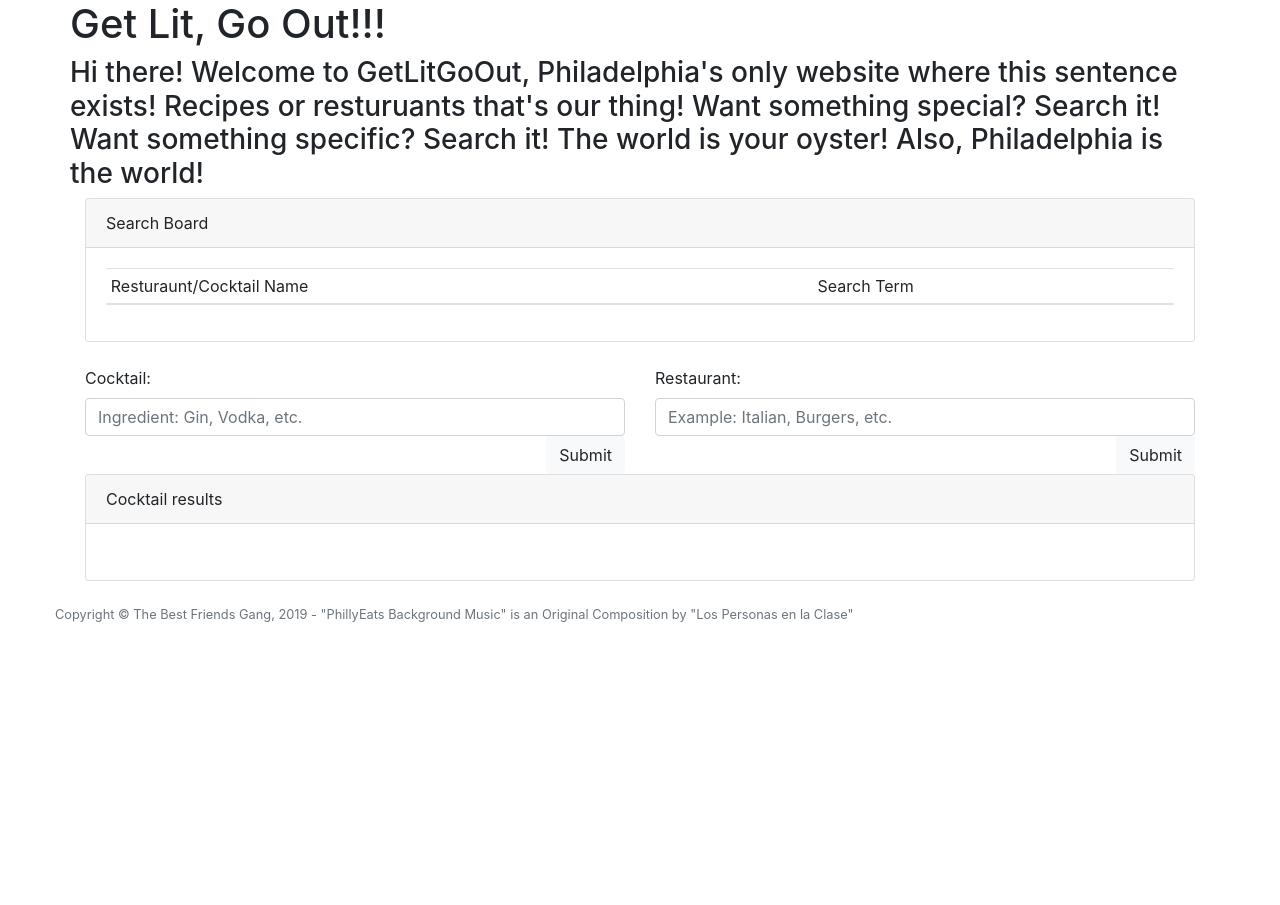
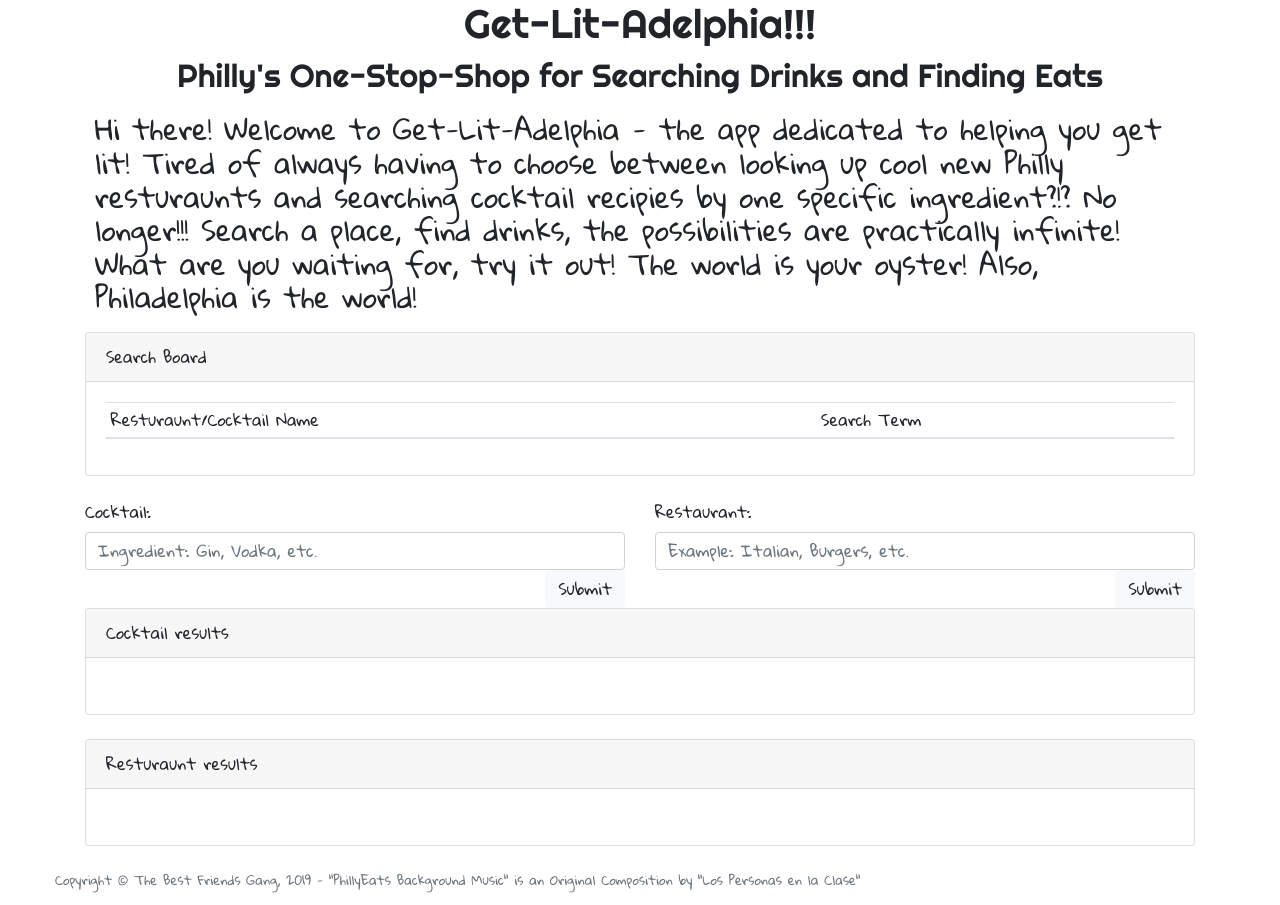
Before and after one commit to allegraanka/project1, a plain HTML site: page index.html in a window 1280 px wide. Before the commit the page ends 800 px from the top, so only its background shows below. Drawn offline with nearby package versions, Linux system fonts and the light colour scheme.

Commit message:
updated name, blurb and fonts, small amount of css

```diff
--- a/assets/css/style.css
+++ b/assets/css/style.css
@@ -0,0 +1,27 @@
+/* General Text */
+
+body {
+    font-family: 'Gloria Hallelujah', cursive;
+}
+
+
+/* Rows */
+
+#title-row {
+    justify-content: center;
+}
+
+#instructions-row {
+    margin: 10px;
+}
+
+
+/* Headers */
+
+h1, h2 {
+    font-family: 'Righteous', cursive;
+}
+
+h3 {
+    font-family: 'Gloria Hallelujah', cursive;
+}
--- a/index.html
+++ b/index.html
@@ -5,7 +5,7 @@
     <meta charset="UTF-8">
     <meta name="viewport" content="width=device-width, initial-scale=1.0">
     <meta http-equiv="X-UA-Compatible" content="ie=edge">
-    <title>Philly Eats!</title>
+    <title>GetLitGoOut</title>
 
     <!-- CSS Reset -->
     <link rel="stylesheet" href="assets/css/reset.css">
@@ -22,6 +22,10 @@
     <!-- CSS Style -->
     <link rel="stylesheet" href="assets/css/style.css">
 
+    <!-- Google Fonts -->
+    <link href="https://fonts.googleapis.com/css?family=Cinzel|Gloria+Hallelujah|Righteous" rel="stylesheet">
+
+
 </head>
 
 <body>
@@ -31,14 +35,17 @@
 
         <!-- Title  -->
         <div class="row" id="title-row">
-            <h1>Get Lit, Go Out!!!</h1>
+            <h1>Get-Lit-Adelphia!!!</h1>
+            <h2>Philly's One-Stop-Shop for Searching Drinks and Finding Eats</h2>
         </div>
 
         <!-- Instructions -->
         <div class="row" id="instructions-row">
-            <h3 id="instructions-text">Hi there! Welcome to GetLitGoOut, Philadelphia's only website where this sentence
-                exists! Recipes or resturuants that's our thing! Want something special? Search it! Want something
-                specific? Search it! The world is your oyster! Also, Philadelphia is the world!</h3>
+            <h3 id="instructions-text">Hi there! Welcome to Get-Lit-Adelphia - the app dedicated to helping you get lit!
+                Tired of always having to choose between looking up cool new Philly resturaunts and searching
+                cocktail recipies by one specific ingredient?!? No longer!!! Search a place, find drinks, the
+                possibilities are practically infinite! What are you waiting for, try it out! The world is your
+                oyster! Also, Philadelphia is the world!</h3>
         </div>
 
 
@@ -83,6 +90,15 @@
         <!---------------------------------- RESULTS SECTION ----------------------------------->
         <div class="card mb-4" id="cocktail-results-card">
             <div class="card-header">Cocktail results</div>
+            <div class="card-body">
+                <ul id="cocktail-results">
+                    <li></li>
+                </ul>
+            </div>
+        </div>
+
+        <div class="card mb-4" id="resturaunt-results-card">
+            <div class="card-header">Resturaunt results</div>
             <div class="card-body">
                 <ul id="cocktail-results">
                     <li></li>
```
